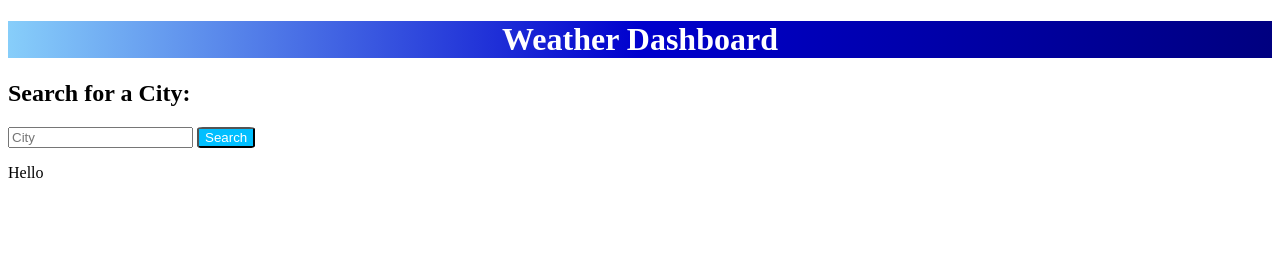
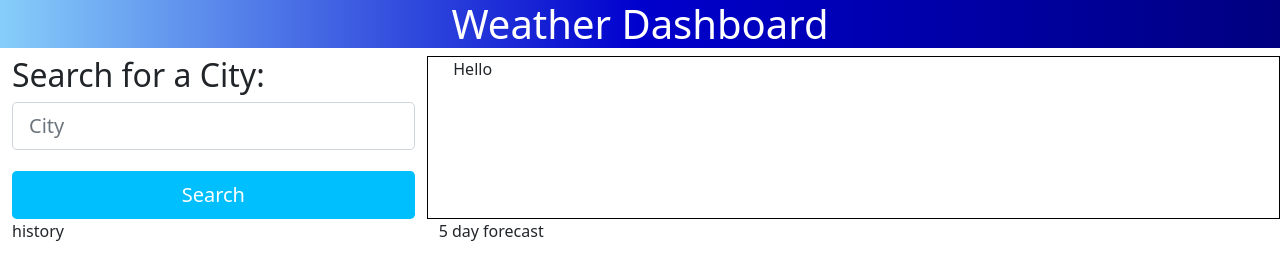
Before and after one commit to jmol721/Jose-Molina-Project-6, a plain HTML site: page index.html in a window 1280 px wide. Drawn offline with nearby package versions, Linux system fonts and the light colour scheme; no server answers.

Commit message:
Added bootstrap to align the div's and some CSS styling.

```diff
--- a/assets/css/style.css
+++ b/assets/css/style.css
@@ -4,16 +4,15 @@ header {
     color: white;
 }
 
-button {
-    border-radius: 10%;
+.btn {
+
     background-color: deepskyblue;
     color: white;
-}
-
-#city-search {
-    align-content: left;
+    margin-top: 5%;
+    width: 100%;
 }
 
 #current-day {
-    align-content: right;
+    border: 1px solid black;
+    padding-left: 2%;
 }
--- a/index.html
+++ b/index.html
@@ -4,6 +4,7 @@
     <meta charset="UTF-8">
     <meta http-equiv="X-UA-Compatible" content="IE=edge">
     <meta name="viewport" content="width=device-width, initial-scale=1.0">
+    <link href="https://cdn.jsdelivr.net/npm/bootstrap@5.0.0-beta3/dist/css/bootstrap.min.css" rel="stylesheet" integrity="sha384-eOJMYsd53ii+scO/bJGFsiCZc+5NDVN2yr8+0RDqr0Ql0h+rP48ckxlpbzKgwra6" crossorigin="anonymous">
     <link rel="stylesheet" href="assets/css/style.css">
     <title>Weather Dashboard</title>
 </head>
@@ -11,23 +12,31 @@
     <header>
         <h1>Weather Dashboard</h1>
     </header>
+    <div class="container-fluid">
+        <div class="row">
             <!-- city search input -->
-    <div id="city-search">
+            <div class="col-sm-4" id="city-search">
                 <h2>Search for a City:</h2>
-        <input type="textarea" id="city-input" placeholder="City">
-            <button>Search</button>
+                <div class="input-group input-group-lg">
+                    <input type="text" class="form-control" id="city-input" placeholder="City">
+                </div>
+                <div>
+                    <button class="btn btn-lg" type="button">Search</button>
+                </div>
+            </div>
+            <!-- div for current day -->
+            <div class="col-sm-8" id="current-day">
+                <p>Hello</p>
             </div>
             <!-- div for city history -->
-    <div id="city-history">
-
-    </div>
-    <!-- div for current day -->
-    <div id="current-day">
-        <p>Hello</p>
+            <div class="col-sm-4" id="city-history">
+                <p>history</p>
             </div>
             <!-- 5 day forecast div -->
-    <div id="future-forecast">
-
+            <div class="col-sm-8" id="future-forecast">
+                <p>5 day forecast</p>
+            </div>
+        </div>
     </div>
     <script src="./assets/js/script.js"></script>
 </body>
```
Lines whose indentation alone changed are shown as unchanged.
